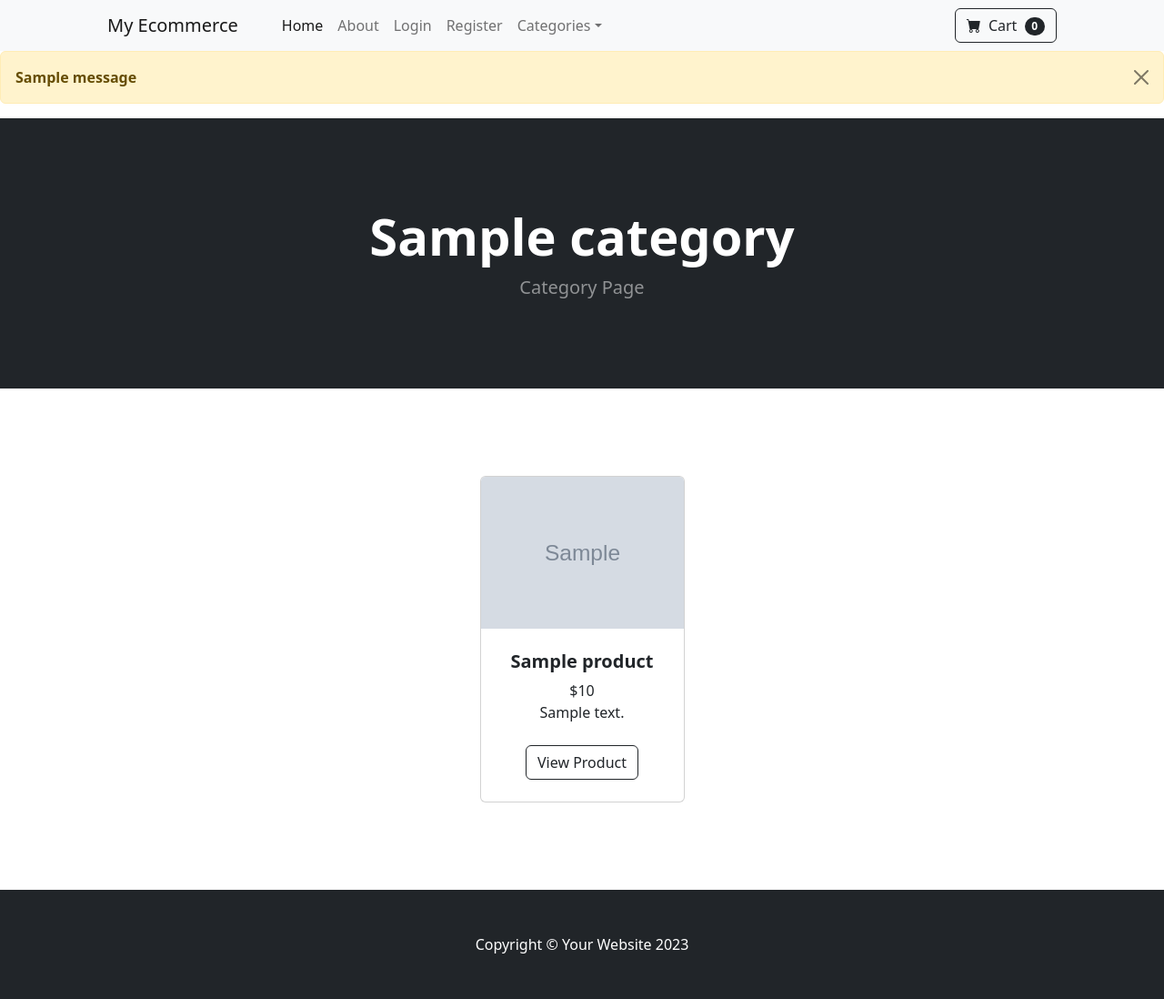
After one commit to IvanBondarenkoIT/ecom, a Django app: template ecom/store/templates/category.html in a window 1280 px wide. The commit adds this page. Shown: the whole page at 91% size. Run offline with Django 3.2, Linux system fonts and the light colour scheme; the template is opened without the code that fills it: most values are stand-ins (such as "Sample title", 1, 10 or a date in 2020); grey boxes marked "Sample" are stand-in pictures; one stand-in notice (Sample message) is shown; some libraries are stand-ins or nearby versions.

Commit message:
product category

```diff
--- /dev/null
+++ b/ecom/store/templates/category.html
@@ -0,0 +1,80 @@
+{% extends 'base.html' %}
+
+{% block content %}
+
+        <!-- Header-->
+        <header class="bg-dark py-5">
+            <div class="container px-4 px-lg-5 my-5">
+                <div class="text-center text-white">
+                    <h1 class="display-4 fw-bolder">{{ category }}</h1>
+                    <p class="lead fw-normal text-white-50 mb-0">Category Page</p>
+                </div>
+            </div>
+        </header>
+        <!-- Section-->
+        <section class="py-5">
+            <div class="container px-4 px-lg-5 mt-5">
+                <div class="row gx-4 gx-lg-5 row-cols-2 row-cols-md-3 row-cols-xl-4 justify-content-center">
+
+                    {% for product in products %}
+                        {% if product.is_sale %}
+                            <div class="col mb-5">
+                                <div class="card h-100">
+                                    <!-- Sale badge -->
+                                    <div class="badge bg-dark text-white position-absolute" style="top: 0.5rem; right: 0.5rem">Sale</div>
+                                    <!-- Product image-->
+                                    <img class="card-img-top" src="{{ product.image.url }}" alt="..." />
+                                    <!-- Product details-->
+                                    <div class="card-body p-4">
+                                        <div class="text-center">
+                                            <!-- Product name-->
+                                            <h5 class="fw-bolder">{{ product.name }}</h5>
+                                            <!-- Product price-->
+                                            <strike>
+                                                ${{ product.price }}
+                                            </strike>
+                                            &nbsp;${{ product.sale_price }}
+                                            <br/>
+                                            {{ product.description }}
+                                        </div>
+                                    </div>
+                                    <!-- Product actions-->
+                                    <div class="card-footer p-4 pt-0 border-top-0 bg-transparent">
+                                        <div class="text-center">
+                                            <a class="btn btn-outline-dark mt-auto" href="{% url 'product' product.id %}">View Product</a>
+                                        </div>
+                                    </div>
+                                </div>
+                            </div>
+                        {% else %}
+
+                            <div class="col mb-5">
+                                <div class="card h-100">
+                                    <!-- Product image-->
+                                    <img class="card-img-top" src="{{ product.image.url }}" alt="..." />
+                                    <!-- Product details-->
+                                    <div class="card-body p-4">
+                                        <div class="text-center">
+                                            <!-- Product name-->
+                                            <h5 class="fw-bolder">{{ product.name }}</h5>
+                                            <!-- Product price-->
+                                            ${{ product.price }}
+                                            <br/>
+                                            {{ product.description }}
+                                        </div>
+                                    </div>
+                                    <!-- Product actions-->
+                                    <div class="card-footer p-4 pt-0 border-top-0 bg-transparent">
+                                        <div class="text-center">
+                                            <a class="btn btn-outline-dark mt-auto" href="{% url 'product' product.id %}">View Product</a>
+                                        </div>
+                                    </div>
+                                </div>
+                            </div>
+                        {% endif %}
+                    {% endfor %}
+                </div>
+            </div>
+        </section>
+
+{% endblock %}
--- a/ecom/store/templates/navbar.html
+++ b/ecom/store/templates/navbar.html
@@ -17,12 +17,12 @@
 
 
                         <li class="nav-item dropdown">
-                            <a class="nav-link dropdown-toggle" id="navbarDropdown" href="#" role="button" data-bs-toggle="dropdown" aria-expanded="false">Shop</a>
+                            <a class="nav-link dropdown-toggle" id="navbarDropdown" href="#" role="button" data-bs-toggle="dropdown" aria-expanded="false">Categories</a>
                             <ul class="dropdown-menu" aria-labelledby="navbarDropdown">
-                                <li><a class="dropdown-item" href="#!">All Products</a></li>
+                                <li><a class="dropdown-item" href="{% url 'home' %}">All Products</a></li>
                                 <li><hr class="dropdown-divider" /></li>
-                                <li><a class="dropdown-item" href="#!">Popular Items</a></li>
-                                <li><a class="dropdown-item" href="#!">New Arrivals</a></li>
+                                <li><a class="dropdown-item" href="{% url 'category' 'Books' %}">Books</a></li>
+                                <li><a class="dropdown-item" href="{% url 'category' 'Programing-books' %}">Programing books</a></li>
                             </ul>
                         </li>
                     </ul>
--- a/ecom/store/urls.py
+++ b/ecom/store/urls.py
@@ -9,4 +9,5 @@ urlpatterns = [
     path('logout/', views.logout_user, name='logout'),
     path('register/', views.register_user, name='register'),
     path('product/<int:pk>', views.product, name='product'),
+    path('category/<str:foo>', views.category, name='category'),
 ]
```
Also changed, not shown: ecom/store/views.py (+17 -1 lines), ecom/db.sqlite3.
